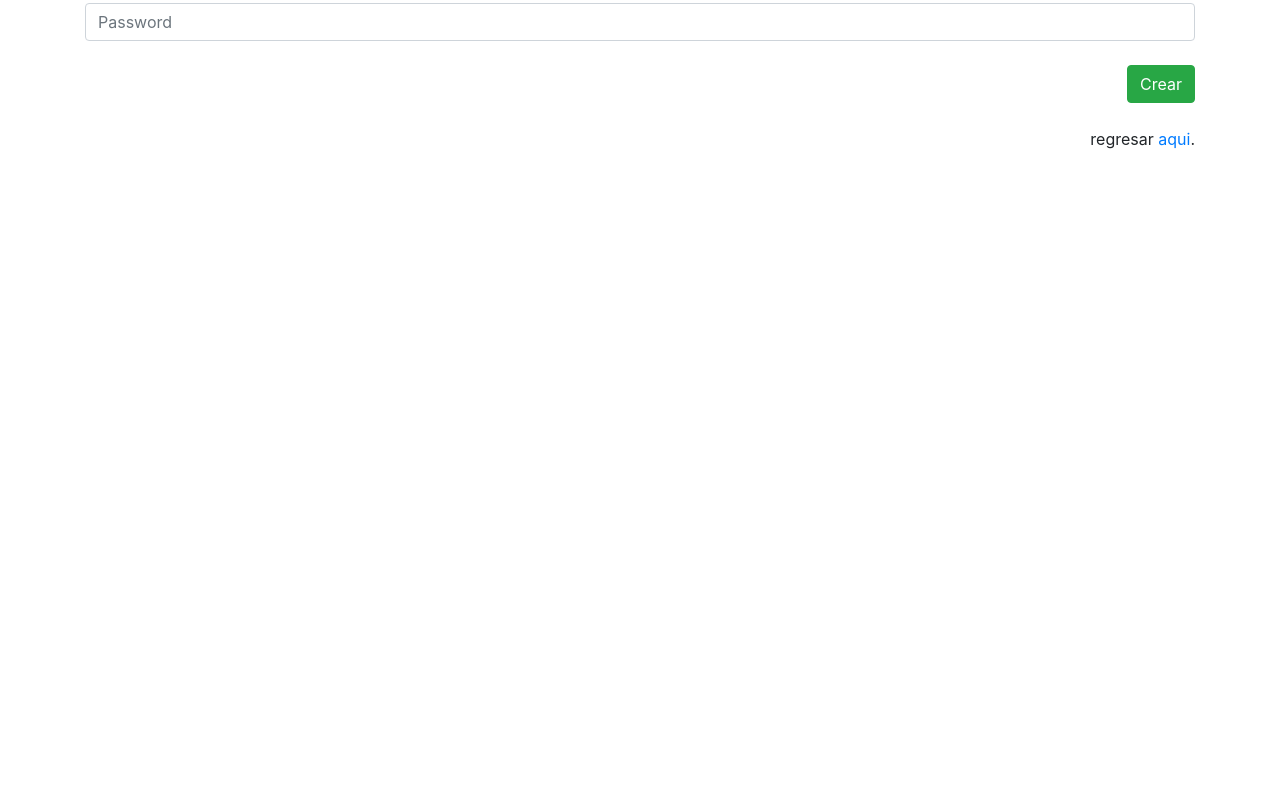
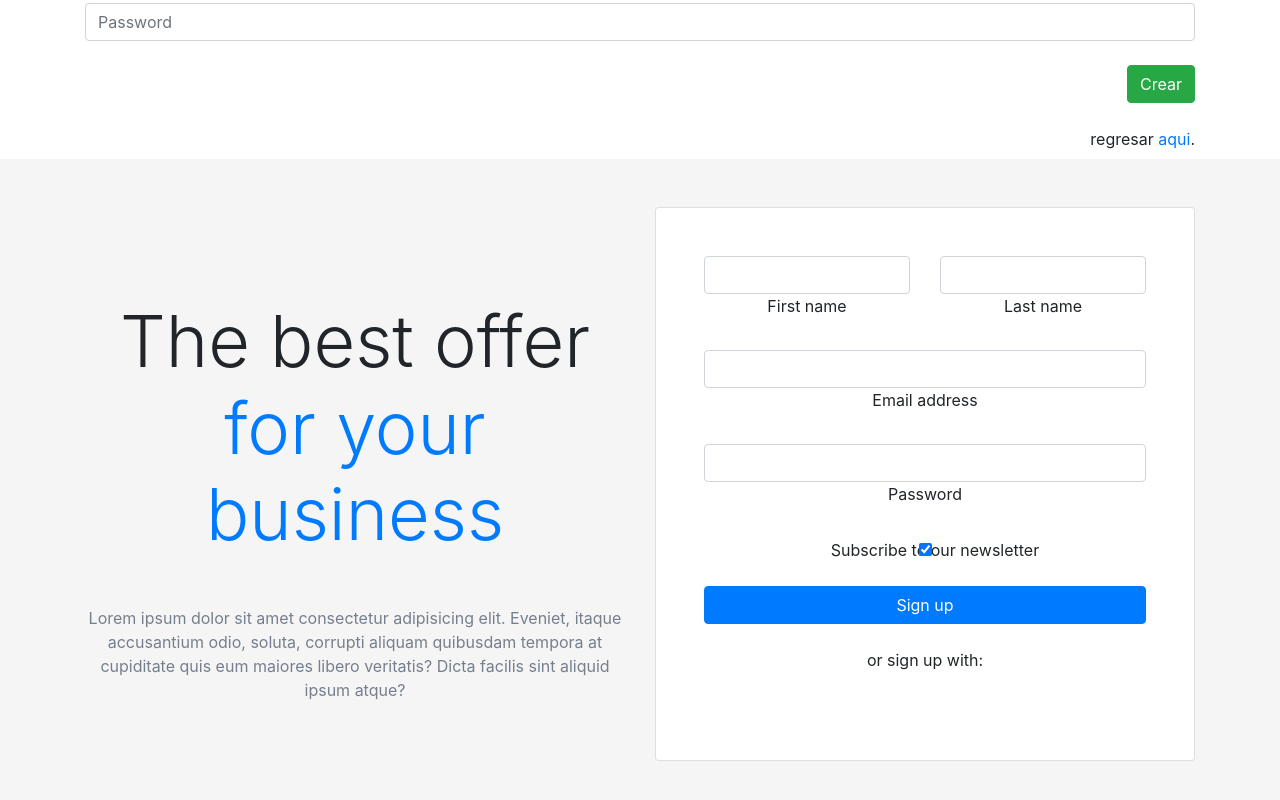
Before and after one commit to sistemasArcangel/agendacompras, an Angular app: page /signin in a window 1280 px wide. Shown: the part 272-1072 px from the top of the page. Before the commit the page ends 800 px from the top, so only its background shows below. Built offline with nearby package versions, Linux system fonts and the light colour scheme.

Commit message:
Edicion de Login

```diff
--- a/src/app/login/login.component.html
+++ b/src/app/login/login.component.html
@@ -1,8 +1,9 @@
+<section class="vh-100" style="background-color: hsl(0, 0%, 96%)">
     <div class="container">
 
 
         <div class="row">
-        <div class="col-md-12" >
+            <div class="col-md-12">
                 <br>
                 <h1>Bienvenido</h1>
             </div>
@@ -25,52 +26,57 @@
 
         <section class="vh-80">
             <div class="container-fluid h-custom">
-    <div class="card shadow-4-strong" style="border-radius: 4rem; background-color: hsl(0, 0%, 96%)">
+                <div class="card shadow-4-strong" style="border-radius: 4rem; ">
                     <div class="row d-flex justify-content-center align-items-center h-90">
                         <div class="col-md-12 col-lg-10 col-xl-4 offset-xl-1">
 
-        <form (ngSubmit) = "login()" id="login" >
+                            <form (ngSubmit)="login()" id="login">
 
+                                <h6 class="my-5 display-4 fw-bold ls-tight">
+                                     <br />
+                                    <span class="text-primary">Agenda</span>
+                                  </h6>
+                                  <!--
                                 <img src="https://mdbcdn.b-cdn.net/img/Photos/new-templates/bootstrap-login-form/lotus.webp"
                                     style="width: 185px;" alt="logo">
+                                    -->
 
-            <div class="d-flex align-items-center mb-3 pb-1">
-                <i class="fas fa-cubes fa-2x me-3" style="color: #ff6219;"></i>
-                <span class="h1 fw-bold mb-0">Agenda</span>
-              </div>
-
-            <h5 class="fw-normal mb-3 pb-3" style="letter-spacing: 1px;">Ingrese sus credenciales</h5>
+                                <h5 class="fw-normal mb-3 pb-3" style="letter-spacing: 1px;">Ingrese sus credenciales
+                                </h5>
 
                                 <br><br>
                                 <!-- ingres de correo electronico -->
                                 <div class="form-outline mb-4">
-              <input type="email" id="form3Example3"  class="form-control form-control-lg"
+                                    <input type="email" id="form3Example3" class="form-control form-control-lg"
                                         [(ngModel)]="usuario.correo" [ngModelOptions]="{standalone: true}"
-              placeholder="Ingrese su correo electronico"  required>
+                                        placeholder="Ingrese su correo electronico" required>
 
                                 </div>
 
                                 <!-- Password input -->
                                 <div class="form-outline mb-3">
                                     <input type="password" [(ngModel)]="usuario.password"
-              [ngModelOptions]="{standalone: true}"
-               placeholder="Password" class="form-control form-control-lg" required>
+                                        [ngModelOptions]="{standalone: true}" placeholder="Password"
+                                        class="form-control form-control-lg" required>
 
                                 </div>
 
                                 <div class="row" *ngIf="errorInicio">
                                     <div class="col-md-12">
-                <label class="float-right" style="color: red; ">Usuario o password incorrecto.</label>
+                                        <label class="float-right" style="color: red; ">Usuario o password
+                                            incorrecto.</label>
                                     </div>
                                 </div>
 
                                 <div class="text-center text-lg-start mt-4 pt-2">
-            <button type="submit" value="Ingresar" class="btn btn-primary btn-lg"
+                                    <button type="submit" value="Ingresar" class="btn btn-success btn-lg"
                                         style="padding-left: 2.5rem; padding-right: 2.5rem;">Login</button>
 
-            <p class="small fw-bold mt-2 pt-1 mb-0">Si no tienes cuenta con nosotros haz click aqui
+                                    <p class="small fw-bold mt-2 pt-1 mb-0">Si no tienes cuenta con nosotros haz click
+                                        aqui
 
-                <a href="#" class="link-danger" (click)="crearCuenta()"> regristrarse</a>.</p>
+                                        <a href="#" class="link-danger" (click)="crearCuenta()"> regristrarse</a>.
+                                    </p>
                                     <br><br><br><br>
                                 </div>
 
@@ -82,3 +88,6 @@
 
 
         </section>
+
+    </div>
+</section>
--- a/src/app/signin/signin.component.html
+++ b/src/app/signin/signin.component.html
@@ -55,3 +55,98 @@
         </div>
     </div>
 </div>
+
+
+<!-- Section: Design Block -->
+<section class="">
+    <!-- Jumbotron -->
+    <div class="px-4 py-5 px-md-5 text-center text-lg-start" style="background-color: hsl(0, 0%, 96%)">
+      <div class="container">
+        <div class="row gx-lg-5 align-items-center">
+          <div class="col-lg-6 mb-5 mb-lg-0">
+            <h1 class="my-5 display-3 fw-bold ls-tight">
+              The best offer <br />
+              <span class="text-primary">for your business</span>
+            </h1>
+            <p style="color: hsl(217, 10%, 50.8%)">
+              Lorem ipsum dolor sit amet consectetur adipisicing elit.
+              Eveniet, itaque accusantium odio, soluta, corrupti aliquam
+              quibusdam tempora at cupiditate quis eum maiores libero
+              veritatis? Dicta facilis sint aliquid ipsum atque?
+            </p>
+          </div>
+
+          <div class="col-lg-6 mb-5 mb-lg-0">
+            <div class="card">
+              <div class="card-body py-5 px-md-5">
+                <form>
+                  <!-- 2 column grid layout with text inputs for the first and last names -->
+                  <div class="row">
+                    <div class="col-md-6 mb-4">
+                      <div class="form-outline">
+                        <input type="text" id="form3Example1" class="form-control" />
+                        <label class="form-label" for="form3Example1">First name</label>
+                      </div>
+                    </div>
+                    <div class="col-md-6 mb-4">
+                      <div class="form-outline">
+                        <input type="text" id="form3Example2" class="form-control" />
+                        <label class="form-label" for="form3Example2">Last name</label>
+                      </div>
+                    </div>
+                  </div>
+
+                  <!-- Email input -->
+                  <div class="form-outline mb-4">
+                    <input type="email" id="form3Example3" class="form-control" />
+                    <label class="form-label" for="form3Example3">Email address</label>
+                  </div>
+
+                  <!-- Password input -->
+                  <div class="form-outline mb-4">
+                    <input type="password" id="form3Example4" class="form-control" />
+                    <label class="form-label" for="form3Example4">Password</label>
+                  </div>
+
+                  <!-- Checkbox -->
+                  <div class="form-check d-flex justify-content-center mb-4">
+                    <input class="form-check-input me-2" type="checkbox" value="" id="form2Example33" checked />
+                    <label class="form-check-label" for="form2Example33">
+                      Subscribe to our newsletter
+                    </label>
+                  </div>
+
+                  <!-- Submit button -->
+                  <button type="submit" class="btn btn-primary btn-block mb-4">
+                    Sign up
+                  </button>
+
+                  <!-- Register buttons -->
+                  <div class="text-center">
+                    <p>or sign up with:</p>
+                    <button type="button" class="btn btn-link btn-floating mx-1">
+                      <i class="fab fa-facebook-f"></i>
+                    </button>
+
+                    <button type="button" class="btn btn-link btn-floating mx-1">
+                      <i class="fab fa-google"></i>
+                    </button>
+
+                    <button type="button" class="btn btn-link btn-floating mx-1">
+                      <i class="fab fa-twitter"></i>
+                    </button>
+
+                    <button type="button" class="btn btn-link btn-floating mx-1">
+                      <i class="fab fa-github"></i>
+                    </button>
+                  </div>
+                </form>
+              </div>
+            </div>
+          </div>
+        </div>
+      </div>
+    </div>
+    <!-- Jumbotron -->
+  </section>
+  <!-- Section: Design Block -->
```
Lines whose indentation alone changed are shown as unchanged.
